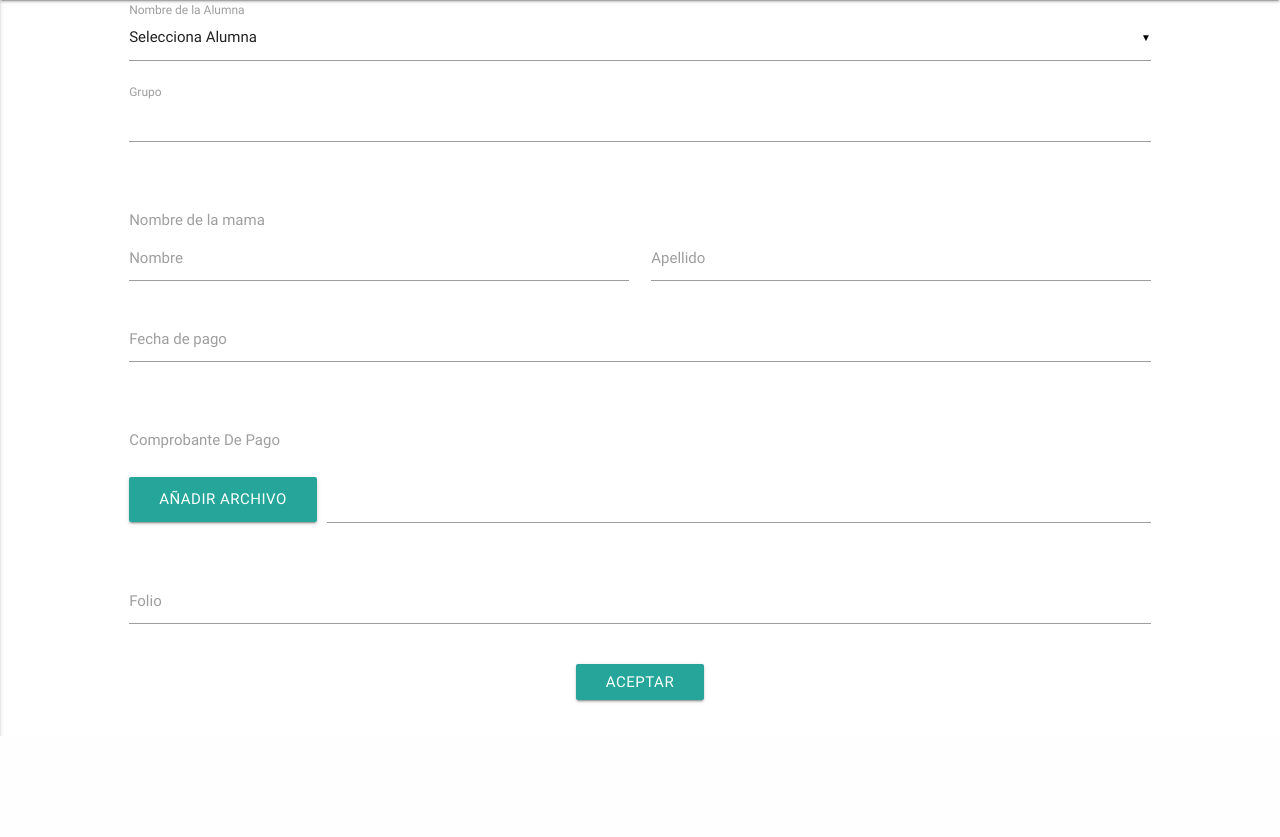
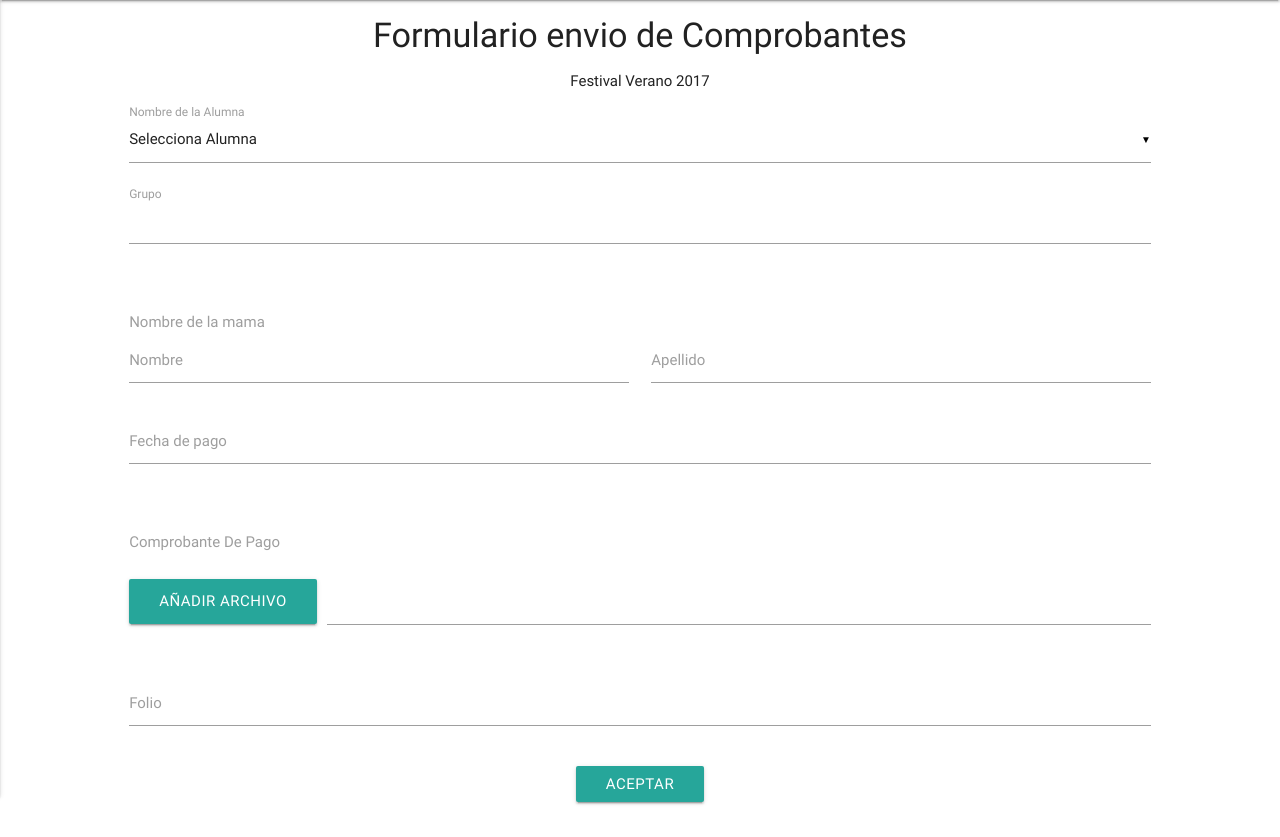
Before and after one commit to AraelBetancourt/PF_NE, a PHP site: page / in a window 1280 px wide. Shown: the part 64-901 px from the top of the page. Before the commit the page ends 800 px from the top, so only its background shows below. Run offline with PHP 8.4, Linux system fonts and the light colour scheme; data comes from the database, SQL or seed files in the repository.

```diff
--- a/Lugares.php
+++ b/Lugares.php
@@ -21,6 +21,8 @@ $res=$p->getPagospublicos();
 </head>
 <body>
 <form >
+    <h4 class="center">Orden de envios de Comprobantes</h4>
+    <p class="center">Festival Verano 2017</p>
     <div class="row">
         <div class="col l10 offset-l1 m12 s12">
             <table class="striped" style="text-align: center">
--- a/index.php
+++ b/index.php
@@ -12,6 +12,8 @@ require_once "BackEnd/Grupos.php";
 ?>
 <div class="row">
     <form id="uploadimage" method="post" class="col l10 offset-l1 m12 s12" enctype="multipart/form-data">
+        <h4 class="center">Formulario envio de Comprobantes</h4>
+        <p class="center">Festival Verano 2017</p>
         <div class="input-field col s12">
             <select name="IdAlumna" id="IdAlumna">
                 <option value="" disabled selected>Selecciona Alumna</option>
```
